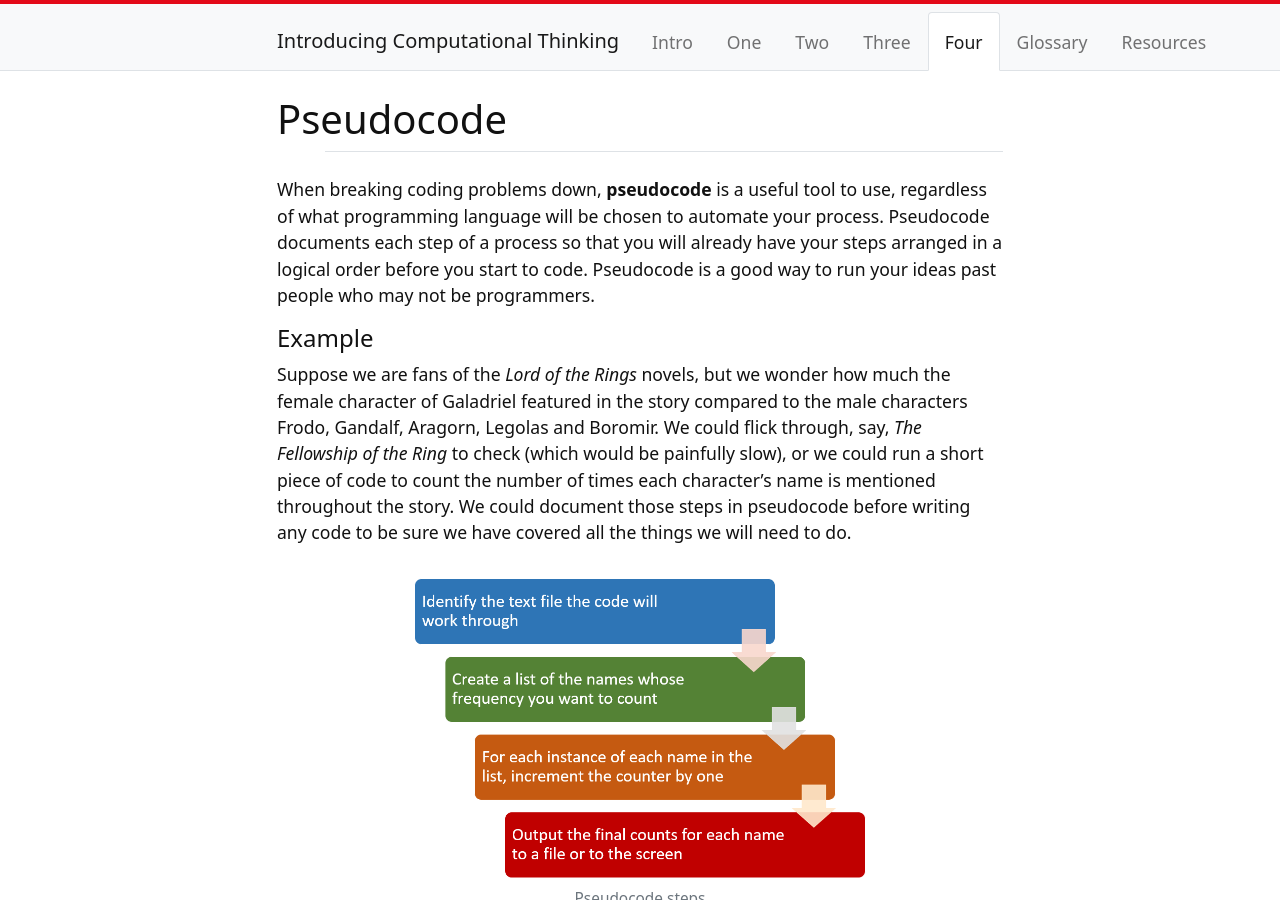
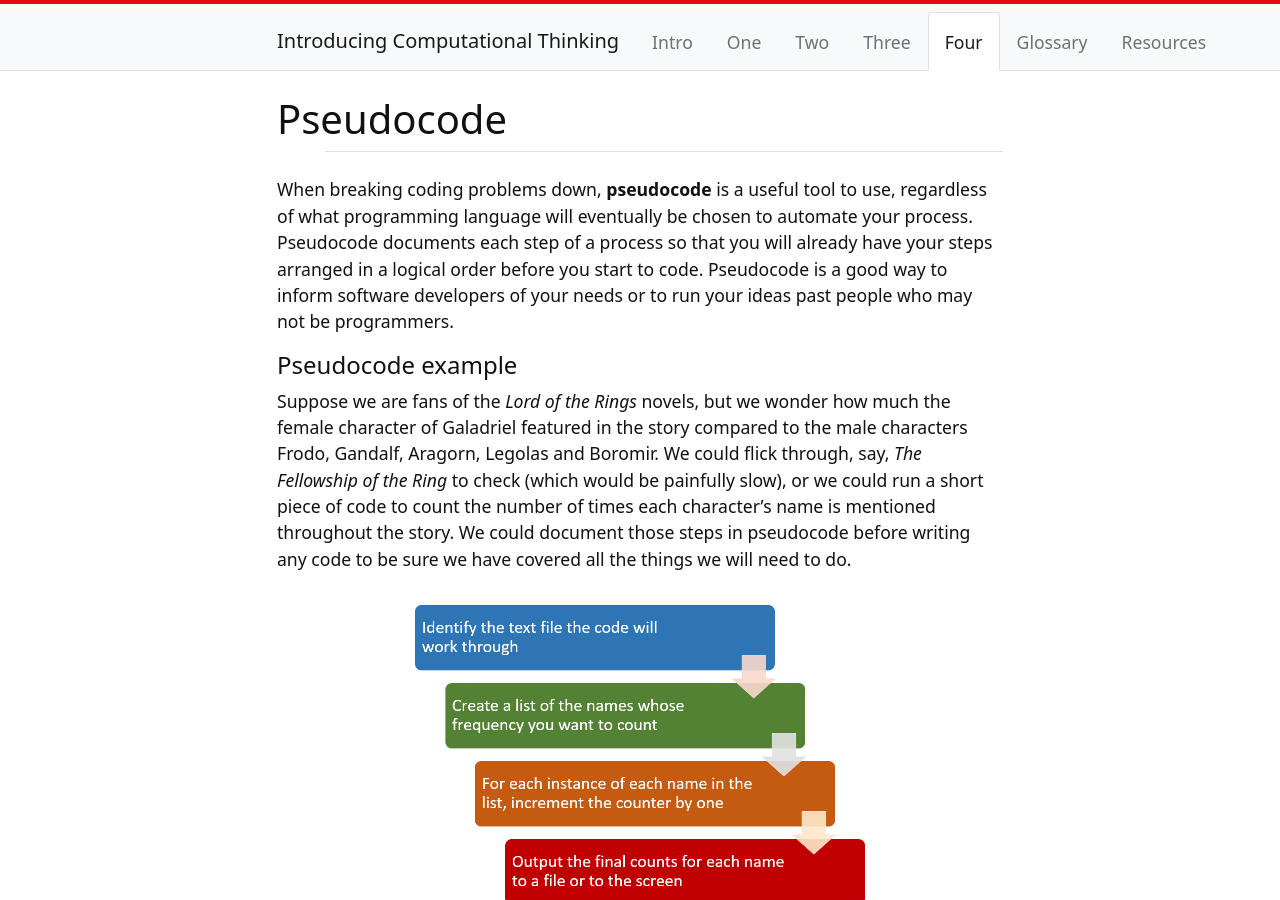
Before and after one commit to weaverbel/intro-computational-thinking, a Jekyll site: the page built from content/4-lesson.md, in a window 1280 px wide and 900 px high. Built offline with Jekyll 4.4.1, drawn with Linux system fonts in a browser that asks for light colours.

Commit message:
Update 4-lesson.md
fiddle

```diff
--- a/content/4-lesson.md
+++ b/content/4-lesson.md
@@ -3,9 +3,9 @@ title: Pseudocode
 nav: Four
 ---
 
-When breaking coding problems down, **pseudocode** is a useful tool to use, regardless of what programming language will be chosen to automate your process. Pseudocode documents each step of a process so that you will already have your steps arranged in a logical order before you start to code. Pseudocode is a good way to run your ideas past people who may not be programmers.
+When breaking coding problems down, **pseudocode** is a useful tool to use, regardless of what programming language will eventually be chosen to automate your process. Pseudocode documents each step of a process so that you will already have your steps arranged in a logical order before you start to code. Pseudocode is a good way to inform software developers of your needs or to run your ideas past people who may not be programmers.
 
-#### Example
+#### Pseudocode example
 
 Suppose we are fans of the *Lord of the Rings* novels, but we wonder how much the female character of Galadriel featured in the story compared to the male characters Frodo, Gandalf, Aragorn, Legolas and Boromir. We could flick through, say, *The Fellowship of the Ring* to check (which would be painfully slow), or we could run a short piece of code to count the number of times each character's name is mentioned throughout the story. We could document those steps in pseudocode before writing any code to be sure we have covered all the things we will need to do.
 
```
